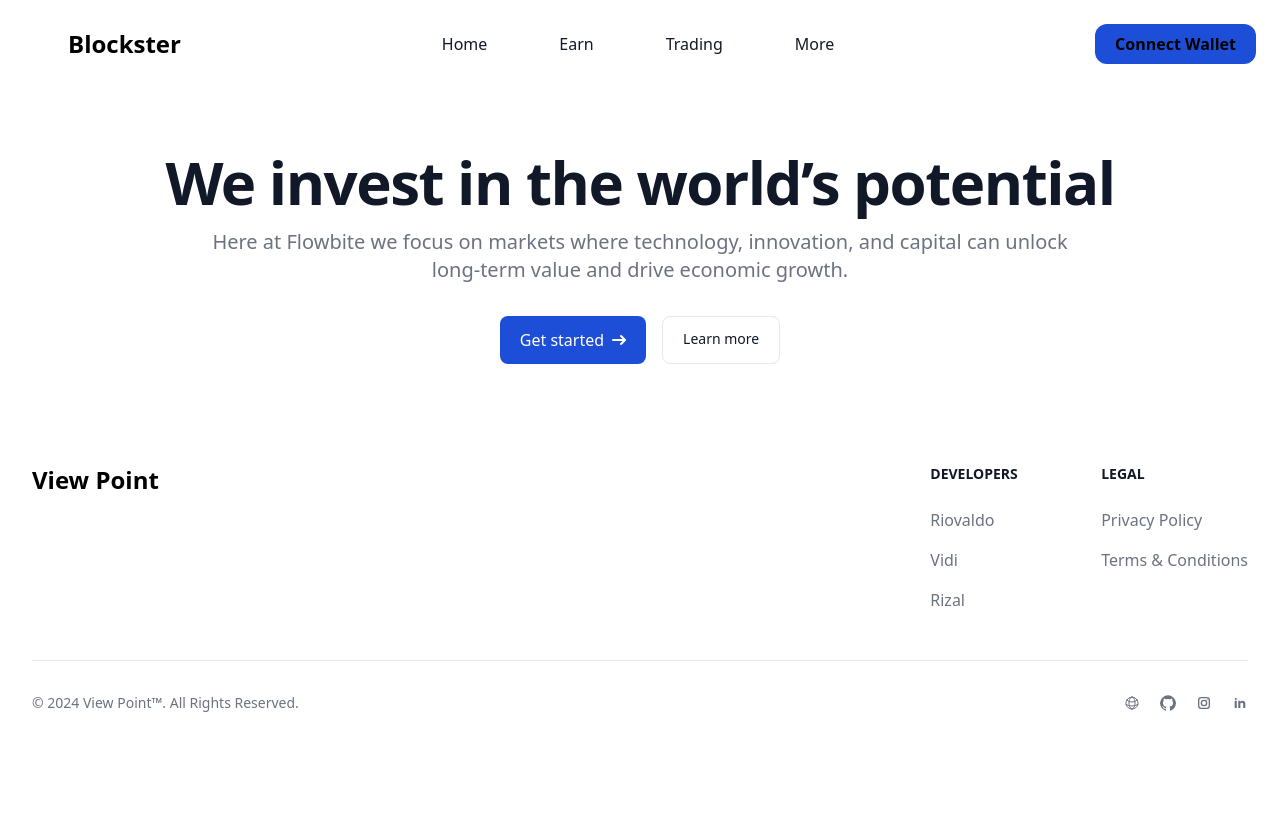
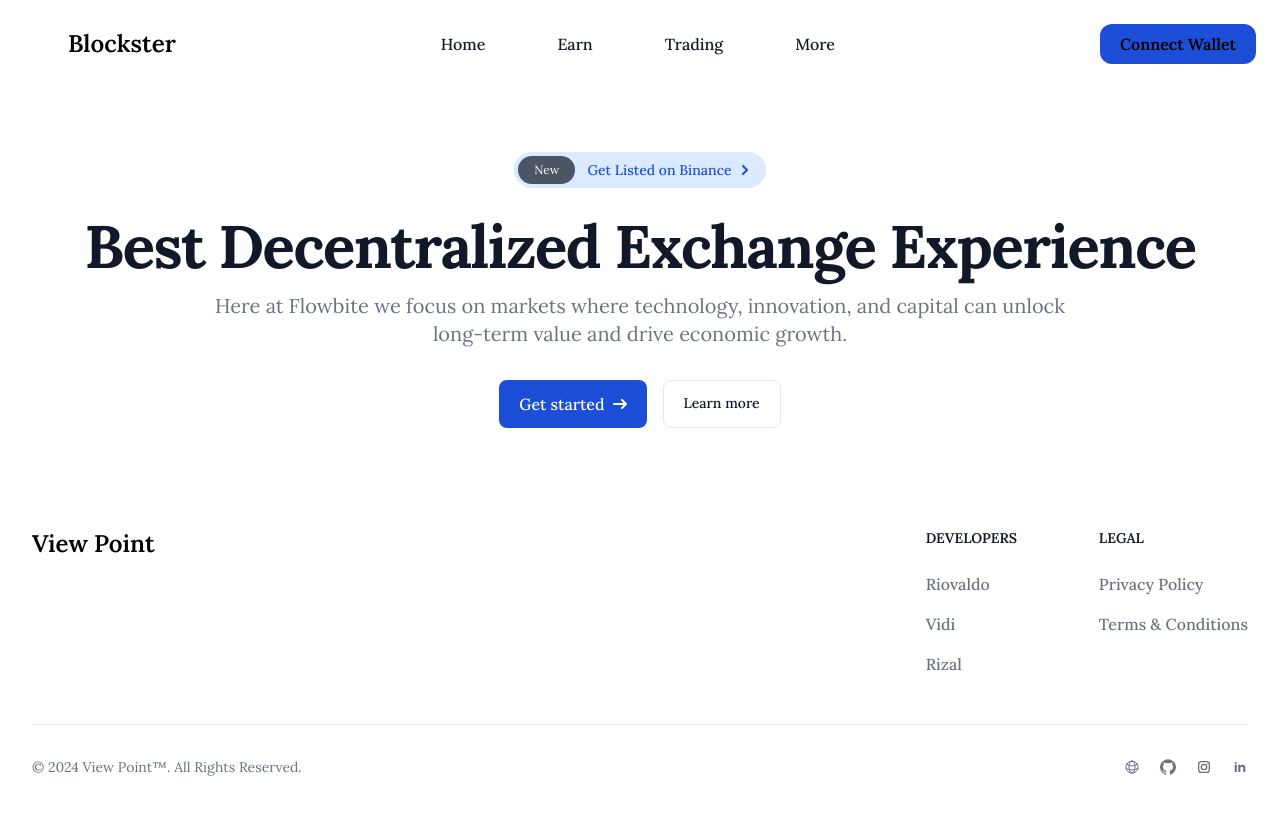
Before and after one commit to ckckckcz/Blockster, a React (Vite) app: page / in a window 1280 px wide. Built offline with nearby package versions, Linux system fonts and the light colour scheme.

Commit message:
Add Google Fonts and update Home component layout and styles

```diff
--- a/index.html
+++ b/index.html
@@ -4,6 +4,7 @@
     <meta charset="UTF-8" />
     <link rel="icon" type="image/svg+xml" href="/vite.svg" />
     <meta name="viewport" content="width=device-width, initial-scale=1.0" />
+    <link href="https://fonts.googleapis.com/css2?family=Lora:ital,wght@0,400..700;1,400..700&display=swap" rel="stylesheet">
     <title>Blockster</title>
   </head>
   <body>
--- a/src/assets/css/globals.css
+++ b/src/assets/css/globals.css
@@ -1,3 +1,7 @@
 @tailwind base;
 @tailwind components;
 @tailwind utilities;
+
+body{
+    font-family: "Lora", serif;
+}
--- a/src/pages/Home.tsx
+++ b/src/pages/Home.tsx
@@ -1,8 +1,14 @@
 export default function Home() {
     return(
-        <section className="bg-white dark:bg-gray-900">
+        <section className="bg-white dark:bg-black">
             <div className="py-8 px-4 mx-auto max-w-screen-xl text-center lg:py-16">
-                <h1 className="mb-4 text-4xl font-extrabold tracking-tight leading-none text-gray-900 md:text-5xl lg:text-6xl dark:text-white">We invest in the world’s potential</h1>
+                <a href="#" className="inline-flex justify-between items-center py-1 px-1 pe-4 mb-7 text-sm text-blue-700 bg-blue-100 rounded-full dark:bg-gray-900 dark:text-white hover:bg-blue-200 dark:hover:bg-gray-800">
+                    <span className="text-xs bg-gray-600 rounded-full text-white px-4 py-1.5 me-3">New</span> <span className="text-sm font-medium">Get Listed on Binance</span>
+                    <svg className="w-2.5 h-2.5 ms-2 rtl:rotate-180" aria-hidden="true" xmlns="http://www.w3.org/2000/svg" fill="none" viewBox="0 0 6 10">
+                        <path stroke="currentColor" stroke-linecap="round" stroke-linejoin="round" stroke-width="2" d="m1 9 4-4-4-4"/>
+                    </svg>
+                </a>
+                <h1 className="mb-4 text-4xl font-extrabold tracking-tight leading-none text-gray-900 md:text-5xl lg:text-6xl dark:text-white">Best Decentralized Exchange Experience</h1>
                 <p className="mb-8 text-lg font-normal text-gray-500 lg:text-xl sm:px-16 lg:px-48 dark:text-gray-400">Here at Flowbite we focus on markets where technology, innovation, and capital can unlock long-term value and drive economic growth.</p>
                 <div className="flex flex-col space-y-4 sm:flex-row sm:justify-center sm:space-y-0">
                     <a href="#" className="inline-flex justify-center items-center py-3 px-5 text-base font-medium text-center text-white rounded-lg bg-blue-700 hover:bg-blue-800 focus:ring-4 focus:ring-blue-300 dark:focus:ring-blue-900">
```
